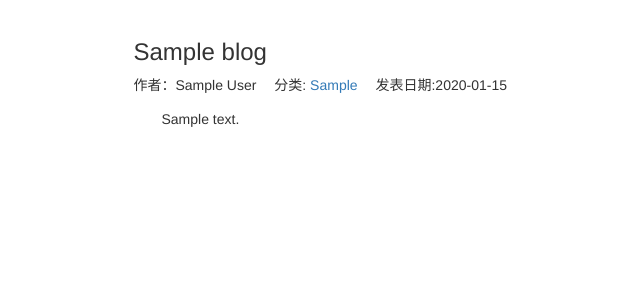
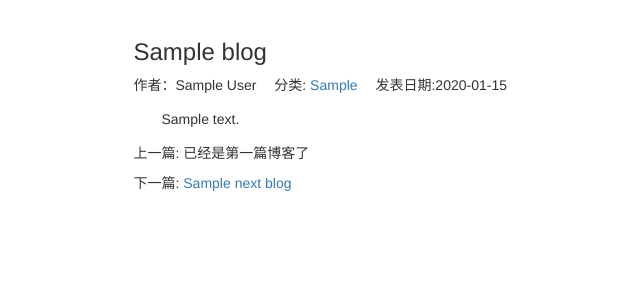
Before and after one commit to sevenaper/simple_blog, a Django app: template templates/blog_detail.html in a window 1280 px wide. Shown: the part 51-351 px from the top of the page, without its empty margins (34-674 px from the left). Run offline with Django 3.2, Linux system fonts and the light colour scheme; the template is opened without the code that fills it: most values are stand-ins (such as "Sample title", 1, 10 or a date in 2020); some libraries are stand-ins or nearby versions.

```diff
--- a/blog/admin.py
+++ b/blog/admin.py
@@ -10,4 +10,5 @@ class BlogTypeAdmin(admin.ModelAdmin):
 
 @admin.register(Blog)
 class BlogAdmin(admin.ModelAdmin):
-    list_display = ('title', 'blog_type', 'author', 'create_time', 'last_updated_time')
+    list_display = ('title', 'blog_type', 'author',
+                    'create_time', 'last_updated_time')
--- a/blog/models.py
+++ b/blog/models.py
@@ -1,6 +1,6 @@
 from django.db import models
 from django.contrib.auth.models import User
-
+from ckeditor_uploader.fields import RichTextUploadingField
 
 # Create your models here.
 class BlogType(models.Model):
@@ -13,7 +13,7 @@ class BlogType(models.Model):
 class Blog(models.Model):
     title = models.CharField(max_length=50)
     blog_type = models.ForeignKey(BlogType, on_delete=models.DO_NOTHING)
-    content = models.TextField()
+    content = RichTextUploadingField()
     author = models.ForeignKey(User, on_delete=models.DO_NOTHING)
     create_time = models.DateTimeField(auto_now_add=True)
     last_updated_time = models.DateTimeField(auto_now=True)
--- a/blog/urls.py
+++ b/blog/urls.py
@@ -8,6 +8,8 @@ urlpatterns = [
     # http://127.0.0.1:8000/blog/
     path('', views.blog_list, name='blog_list'),
     path('<int:blog_pk>', views.blog_detail, name="blog_detail"),
-    path('type/<int:blog_type_pk>', views.blogs_with_type, name="blogs_with_type")
+    path('type/<int:blog_type_pk>', views.blogs_with_type, name="blogs_with_type"),
+    path('date/<int:year>/<int:month>',
+         views.blogs_with_date, name="blogs_with_date"),
 
 ]
--- a/static/base.css
+++ b/static/base.css
@@ -1,8 +1,12 @@
 * {
-    margin: 0;
-    padding: 0;
+	margin: 0;
+	padding: 0;
 }
 
 body {
-    margin-top: 70px !important;
+	margin-top: 70px !important;
 }
+
+ul {
+	list-style-type: none !important;
+}
--- a/static/blog.css
+++ b/static/blog.css
@@ -33,3 +33,6 @@ div.blog-content {
 div.paginator {
     text-align: center;
 }
+div.blog-more{
+    margin-top: 1em;
+}
--- a/templates/base.html
+++ b/templates/base.html
@@ -1,5 +1,6 @@
 <!DOCTYPE html>
 <html lang="zh-CN">
+
 <head>
     <meta charset="UTF-8">
     <meta http-equiv="X-UA-Compatible" content="IE=edge">
@@ -11,6 +12,7 @@
     <script type="text/javascript" src="/static/bootstrap-3.3.7/js/bootstrap.min.js"></script>
     {% block head_extrends %}{% endblock %}
 </head>
+
 <body>
     <div class="navbar  navbar-fixed-top navbar-default" role="navigation">
         <div class="container-fluid">
@@ -32,9 +34,7 @@
             </div>
         </div>
     </div>
+    {% block content %}{% endblock %}
+</body>
 
-{% block content %}{% endblock %}
-
-
-</body>
 </html>
--- a/templates/blog_detail.html
+++ b/templates/blog_detail.html
@@ -6,7 +6,7 @@
     <link rel="stylesheet" href="/static/blog.css"
 {% endblock %}
 {% block blog %}
-    active
+          active
 {% endblock %}
 
 {% block content %}
@@ -23,7 +23,21 @@
                     </li>
                     <li>发表日期:{{ blog.create_time|date:"Y-m-d" }}</li>
                 </ul>
-                <div class="blog-content">{{ blog.content }}</div>
+                <div class="blog-content">{{ blog.content|safe }}</div>
+                <div class="blog-more">
+                    <p>上一篇:
+                        {% if previous_blog %}
+                            <a href="{% url 'blog_detail' previous_blog.pk %}"> {{ previous_blog.title }}</a>
+                        {% else %}
+                            已经是第一篇博客了
+                        {% endif %}</p>
+                    <p>下一篇:
+                        {% if next_blog %}
+                            <a href="{% url 'blog_detail' next_blog.pk %}"> {{ next_blog.title }}</a>
+                        {% else %}
+                            已经是最后一篇博客了
+                        {% endif %}</p>
+                </div>
             </div>
         </div>
     </div>
```
Also changed, not shown: mysite_env/settings.py (+10 -1 lines), templates/blog_list.html (+17 -1 lines), db.sqlite3. Lines whose indentation alone changed are shown as unchanged.
